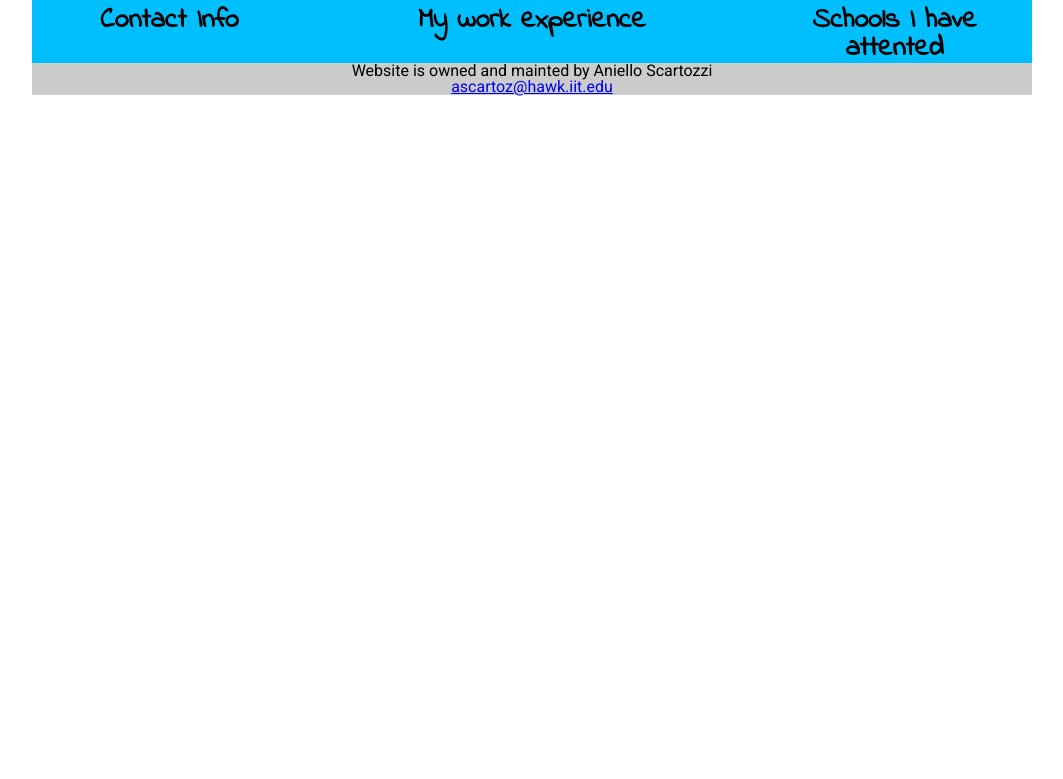
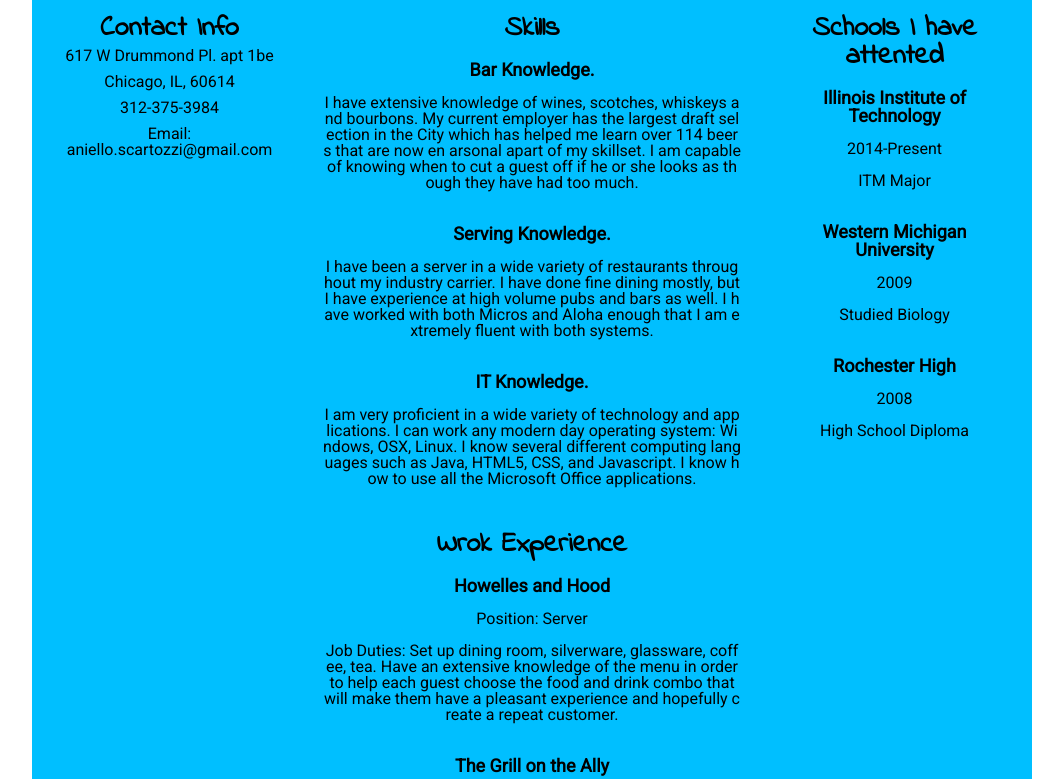
Before and after one commit to AnielloIIT/itmd361project2, a plain HTML site: page resume.html in a window 1280 px wide. Shown: the part 132-911 px from the top of the page, without its empty margins (108-1171 px from the left). Before the commit the page ends 800 px from the top, so only its background shows below. Drawn offline with Linux system fonts and the light colour scheme.

Commit message:
Added css to resume.html

```diff
--- a/resume.html
+++ b/resume.html
@@ -23,12 +23,42 @@
 	<div id="content">
 	<div id="column1">
 	<h2>Contact Info</h2>
+		<ul>
+			<li>617 W Drummond Pl. apt 1be</li>
+			<li>Chicago, IL, 60614</li>
+			<li>312-375-3984</li>
+			<li>Email: aniello.scartozzi@gmail.com</li>
+		</ul>
 	</div>
 	<div id="main">
-	<h2>My work experience</h2>
+	<h2>Skills</h2>
+		<h3>Bar Knowledge.</h3>
+			<p> I have extensive knowledge of wines, scotches, whiskeys and bourbons. My current employer has the largest draft selection in the City which has helped me learn over 114 beers that are now en arsonal apart of my skillset. I am capable of knowing when to cut a guest off if he or she looks as though they have had too much.</p>
+		<h3>Serving Knowledge.</h3><p> I have been a server in a wide variety of restaurants throughout my industry carrier. I have done fine dining mostly, but I have experience at high volume pubs and bars as well. I have worked with both Micros and Aloha enough that I am extremely fluent with both systems.
+		</p><h3>IT Knowledge.</h3><p> I am very proficient in a wide variety of technology and applications. I can work any modern day operating system: Windows, OSX, Linux. I know several different computing languages such as Java, HTML5, CSS, and Javascript.  I know how to use all the Microsoft Office applications.
+		</p>
+		<h2>Wrok Experience</h2>
+			<h3>Howelles and Hood</h3>
+				<p>Position: Server</p>
+				<p>Job Duties: Set up dining room, silverware, glassware, coffee, tea. Have an extensive knowledge of the menu in order to help each guest choose the food and drink combo that will make them have a pleasant experience and hopefully create a repeat customer.</p>
+			<h3>The Grill on the Ally</h3>
+				<p>Position: Bartender</p>
+				<p>Job Duties: Stock the bar, clean the bar, socialize with guests, make drink for the service well.</p>
+			<h3>Smith and Wollensky</h3>
+				<p>Position: Server and Bartender</p>
+				<p>Job Duties: Stock the bar, clean the bar, socialize with guests, make drink for the service well. Set up dining room, silverware, glassware, coffee, tea.</p>
 	</div>
 	<div id="column2">
 		<h2>Schools I have attented</h2>
+			<h3>Illinois Institute of Technology</h3>
+				<p>2014-Present</p>
+				<p>ITM Major</p>
+			<h3>Western Michigan University</h3>
+				<p>2009</p>
+				<p>Studied Biology</p>
+			<h3>Rochester High</h3>
+				<p>2008</p>
+				<p>High School Diploma</p>
 	</div>
 	<div id="footer">
 		<h6>Website is owned and mainted by Aniello Scartozzi</h6>
--- a/style.css
+++ b/style.css
@@ -92,6 +92,7 @@ nav#horz ul {
 }
 
 nav#horz ul li {
+	padding: 0;
 		float: left;
 		list-style-type: none;
 		border-bottom: 1em solid black;
@@ -100,7 +101,9 @@ nav#horz ul li {
 
 nav#horz ul li a {
 		display: block;
-		padding: 10px;
+		padding-top: 10px;
+		padding-left: 10px;
+		padding-right: 10px;
 		font-size: 25px;
 		color: #fff;
 		text-decoration: none;
@@ -124,6 +127,15 @@ h2{
 	font-family: 'Indie Flower', cursive;
 	font-size: 28px;
 	font-weight: bold;
+	padding-top: 1em;
+}
+
+h3{
+		font-family: 'Roboto', sans-serif, acme;
+		font-size: 18px;
+		font-weight: bold;
+		padding-top: 1em;
+
 }
 
 p {
@@ -131,13 +143,16 @@ p {
     font-size: 1em;
 	word-wrap: break-word;
 	word-break: break-all;
-	margin: 2em;
+	margin: 1em;
 }
 
 ul > li {
-	list-style-type: square;
+
+	list-style-type: none;
 	list-style-position: inside;
-	padding-left: 1em;
+	padding-top: 5px;
+	padding-bottom: 5px;
+	list-style-position: outside;
 }
 
 /* Android Webpage CSS */
@@ -168,20 +183,18 @@ ul > li {
 
 
 #column1 {
-	padding-top: 10px;
 	float: left;
 	width: 22.5%;
 	margin: 0 0 0 2.5%;
 }
 #main {
-	padding-top: 10px;
 	float: left;
 	width: 45%;
 	margin: 0 2.5%;
+	padding-bottom: 2em;
 	 }
 
 #column2 {
-	padding-top: 10px;
 	float: left;
 	width: 22.5%;
 	margin: 0 2.5% 0 0;
```
Also changed, not shown: index.html (+3 -1 lines).
